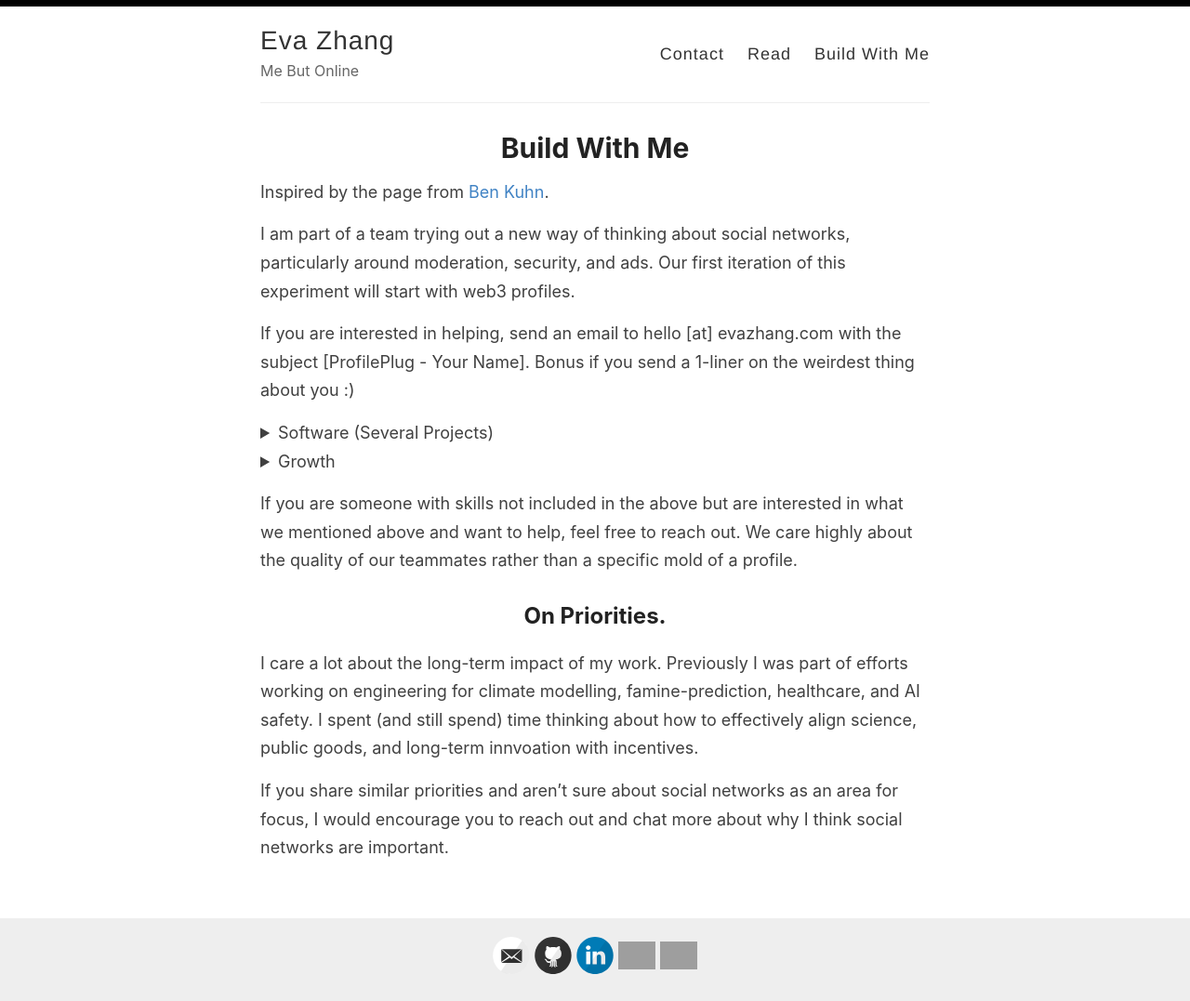
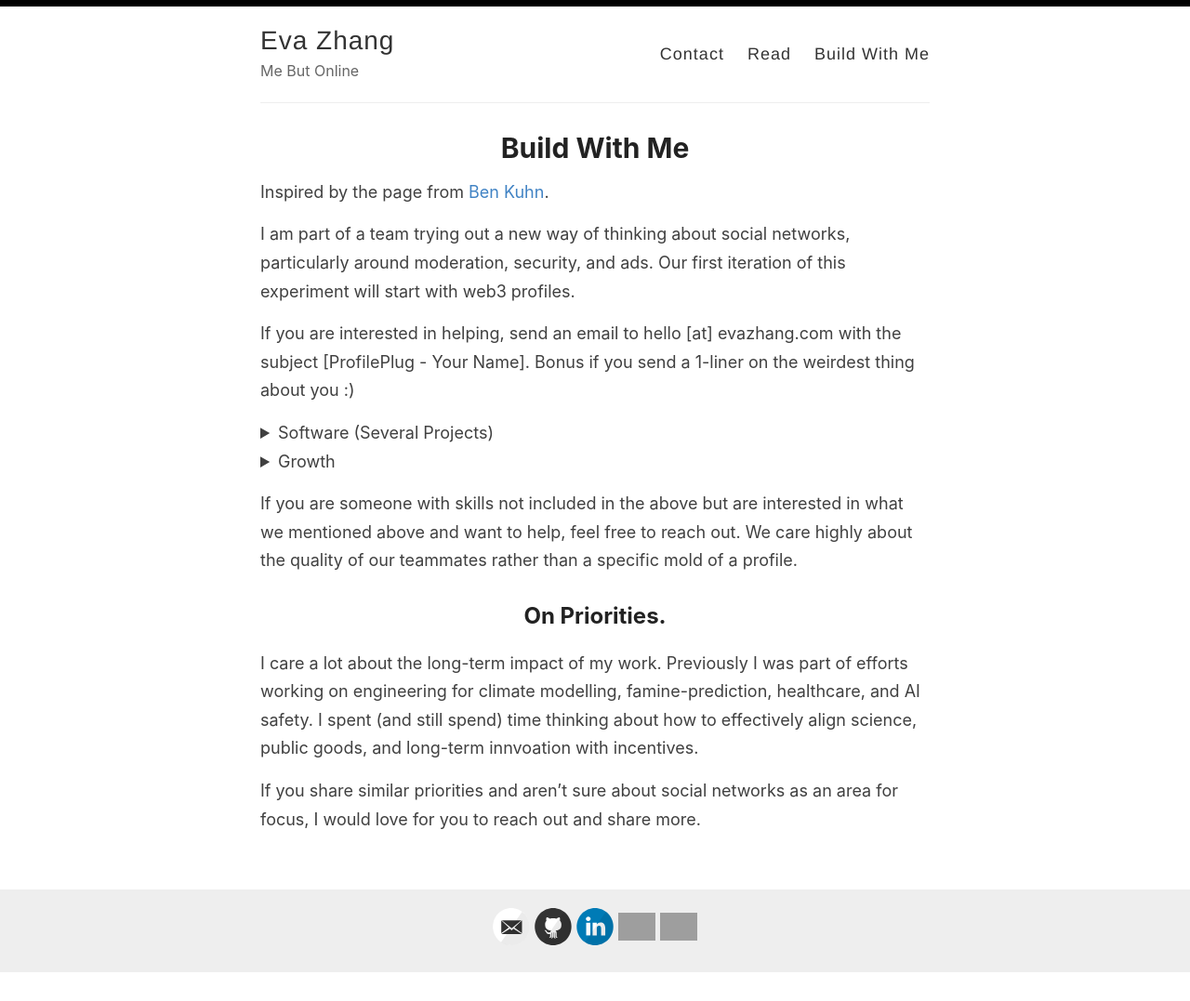
Before and after one commit to evazhang612/sokt-landing, a Jekyll site: the page built from _pages/workwithme.md, in a window 1280 px wide. Shown: the whole page at 93% size. Built offline with Jekyll 4.4.1, drawn with Linux system fonts in a browser that asks for light colours; nearby versions of some CDN libraries; library files that are not in the unit come from our copies; after the commit the page ends 1047 px from its top, so only the background shows below that; grey boxes are pictures that could not be loaded.

```diff
--- a/_pages/workwithme.md
+++ b/_pages/workwithme.md
@@ -69,4 +69,4 @@
 
 I care a lot about the long-term impact of my work. Previously I was part of efforts working on engineering for climate modelling, famine-prediction, healthcare, and AI safety. I spent (and still spend) time thinking about how to effectively align science, public goods, and long-term innvoation with incentives.
 
-If you share similar priorities and aren't sure about social networks as an area for focus, I would encourage you to reach out and chat more about why I think social networks are important.
+If you share similar priorities and aren't sure about social networks as an area for focus, I would love for you to reach out and share more.
```
